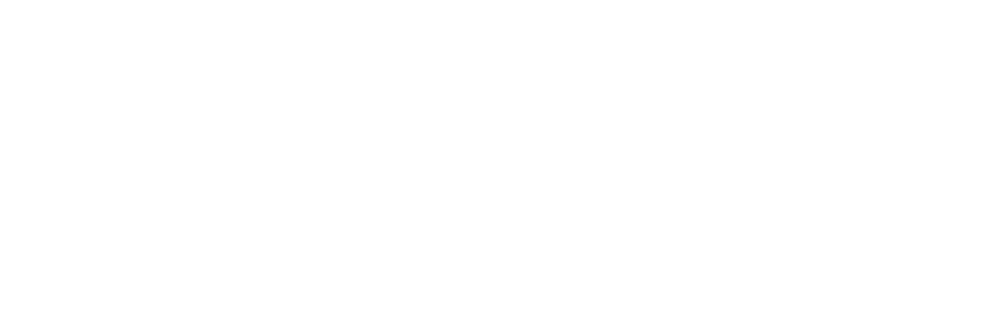
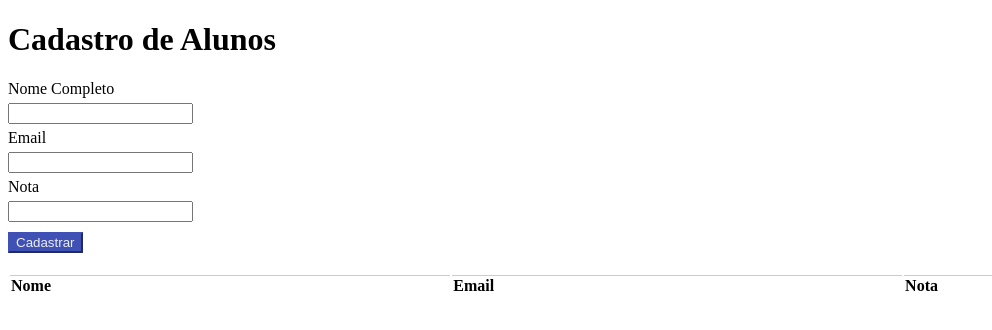
Before and after one commit to maricatto/projeto-QAcademy, a plain HTML site: page index.html in a window 1280 px wide. Shown: the whole page, without its empty margins (0-992 px from the left). Drawn offline with Linux system fonts and the light colour scheme.

Commit message:
Tornando os itens do formulário de estáticos para dinâmico(Input(adicionar item) )

```diff
--- a/index.html
+++ b/index.html
@@ -1,11 +1,102 @@
+<!--
+Apagando os itens que estavam setados estaticamente no "alunos"
+e tornando eles mais dinamicos, através do input do usuário.
+Os dados vão ser adicionados por meio da função "adicionarContato"
+e após a inserção do contato será limpo os campos do formulário
+através da função "limpaFormulario"
+-->
 <!DOCTYPE html>
-<html lang="pt-br">
+<html lang="en">
     <head>
         <meta charset="UTF-8">
         <meta http-equiv="X-UA-Compatible" content="IE=edge">
         <meta name="viewport" content="width=device-width, initial-scale=1.0">
+        <script src="js/vue.js"></script>
+
         <title>WebBase from QA Ninja</title>
     </head>
  <body>
+    <div id="app">
+                <h1>Cadastro de Alunos</h1>
+        <form action="">
+            <label for="nomeCompleto">Nome Completo</label>
+            <input name="nomeCompleto" type="text" v-model="form.nome">
+            <label for="email">Email</label>
+            <input  name="email" type="text" v-model="form.email">
+            <label for="nota">Nota</label>
+            <input name="nota"type="text" v-model="form.nota">
+            <input type="button" value="Cadastrar" @click="adicionarContato" >
+        </form>
+
+        <div>
+            <table class="table">
+                <thead>
+                    <th>Nome</th>
+                    <th>Email</th>
+                    <th>Nota</th>
+                </thead>
+                <tbody>
+                    <tr v-for="aluno in alunos">
+                        <td>{{aluno.nome}}</td>
+                        <td>{{aluno.email}}</td>
+                        <td>{{aluno.nota}}</td>
+                    </tr>
+             </tbody>
+            </table>
+        </div>
+    </div>
+    <script>
+        var app = new Vue({
+            el:"#app",
+            data:{
+                form:{
+                    nome:'',
+                    email:'',
+                    nota:'',
+
+                },
+                alunos:[]
+            },
+            methods:{
+                limpaFormulario:function(){
+                    this.form ={
+                    nome:'',
+                    email:'',
+                    nota:'',
+                    }
+                },
+
+                adicionarContato: function (){
+                    //console.log(this.form)
+                    this.alunos.push(this.form)
+                    this.limpaFormulario()
+                }
+
+            }
+        })
+    </script>
+    <style>
+           /* CSS da tabela */
+            .table{
+                margin-top: 20px;
+                width: 100%;
+                text-align: left;
+            }
+            .table th, .table td{
+                    border-top: 1px solid #ccc;
+            }
+
+            /* CSS do formulário */
+            input{
+                display: block;
+                margin: 5px 0 5px 0;
+            }
+            input[type=button]{
+                background-color: #3F51B5;
+                border-color:#3F51B5;
+                color: #eee;
+                margin-top: 10px;
+            }
+    </style>
   </body>
 </html>
```
